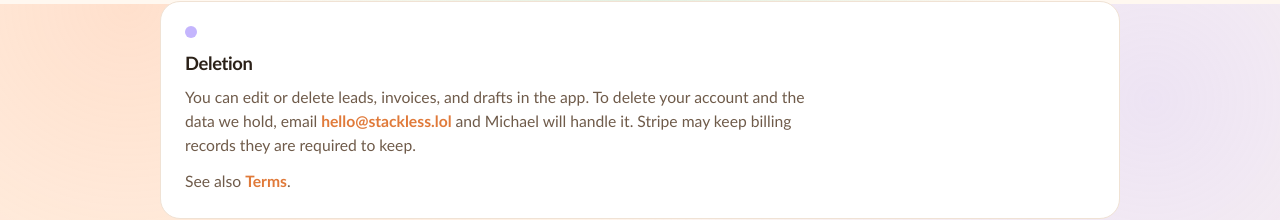
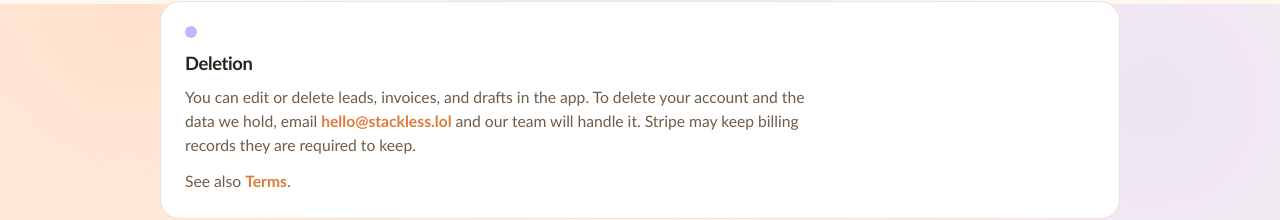
Before and after one commit to xXCh3rryBl0ss0mXx/https-github.com-xXCh3rryBl0ss0mXx-stackless, a Next.js app: page /privacy in a window 1280 px wide. Shown: the part 1596-1816 px from the top of the page. Built offline with nearby package versions, Linux system fonts and the light colour scheme; no server answers.

Commit message:
Say our team handles Privacy deletion requests
Keep the rest of the deletion policy. The deletion sentence no longer
names Michael; the team handles account and data deletion.

Co-authored-by: xXCh3rryBl0ss0mXx <xXCh3rryBl0ss0mXx@users.noreply.github.com>

```diff
--- a/app/privacy/page.tsx
+++ b/app/privacy/page.tsx
@@ -92,7 +92,7 @@ export default function PrivacyPage() {
         <p>
           You can edit or delete leads, invoices, and drafts in the app. To
           delete your account and the data we hold, email <LegalMail /> and
-          Michael will handle it. Stripe may keep billing records they are
+          our team will handle it. Stripe may keep billing records they are
           required to keep.
         </p>
         <p>
```
Also changed, not shown: 1 other file (tests, documents, lock files or other folders).
